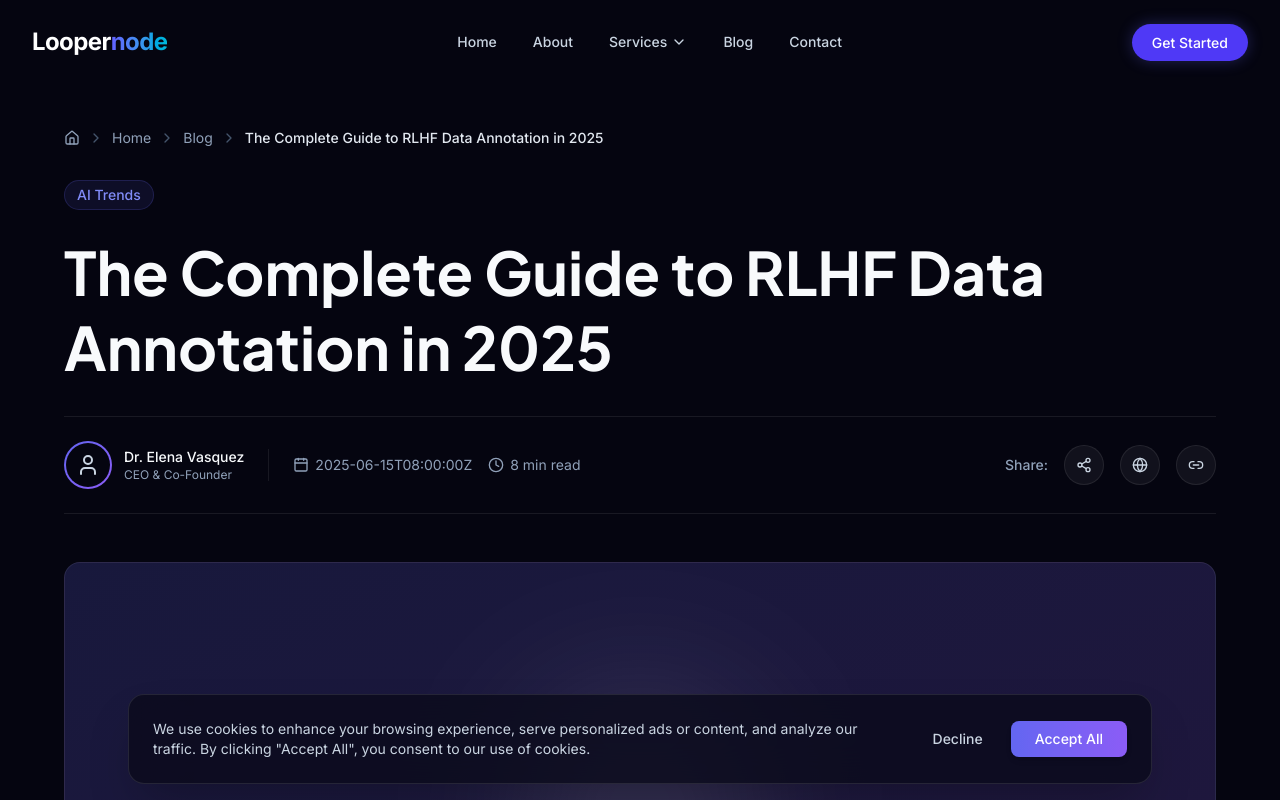
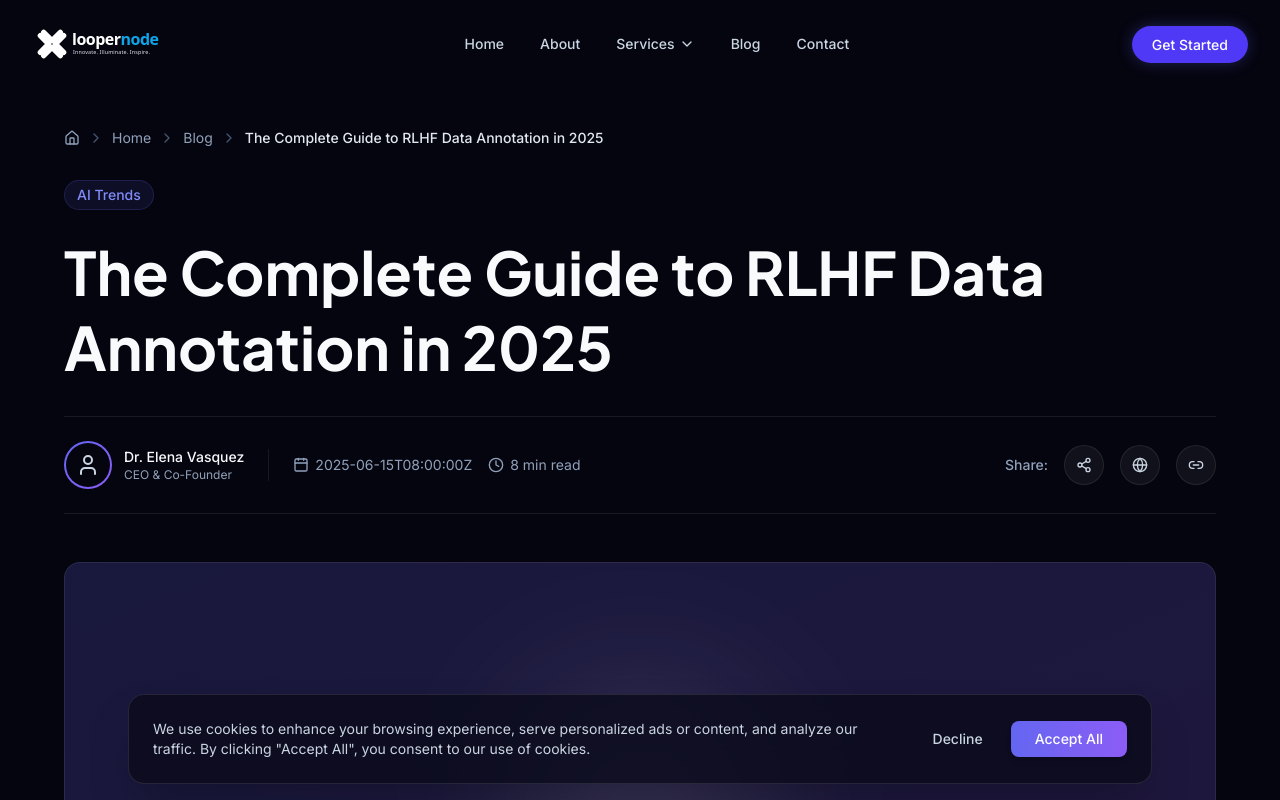
Before and after one commit to liyakathaalikt-oss/loopernode, a Next.js app: page /blog/guide-to-rlhf-data-annotation-2025 in a window 1280 px wide. Shown: the top 800 px of the page. Built offline with nearby package versions, Linux system fonts and the light colour scheme.

Commit message:
feat: replace text logo with scalable SVG logo and update favicon

```diff
--- a/components/layout/footer.tsx
+++ b/components/layout/footer.tsx
@@ -1,4 +1,5 @@
 import Link from 'next/link';
+import NextImage from 'next/image';
 import { Globe, Mail, MessageCircle, Rss, ArrowRight } from 'lucide-react';
 import { cn } from '@/lib/utils';
 
@@ -36,9 +37,7 @@ export function Footer() {
           {/* Column 1: Brand */}
           <div className="space-y-6">
             <Link href="/" className="inline-block">
-              <span className="text-2xl font-bold tracking-tight text-white">
-                Looper<span className="text-transparent bg-clip-text bg-gradient-to-r from-indigo-500 to-cyan-500">node</span>
-              </span>
+              <NextImage src="/logo.svg" alt="Loopernode" width={180} height={48} priority className="h-9 sm:h-10 w-auto" />
             </Link>
             <p className="text-slate-400 leading-relaxed text-sm">
               Global leader in AI data services, providing high-quality datasets, precise annotation, and comprehensive data processing for enterprise AI models.
--- a/components/layout/header.tsx
+++ b/components/layout/header.tsx
@@ -2,6 +2,7 @@
 
 import { useState, useEffect } from 'react';
 import Link from 'next/link';
+import NextImage from 'next/image';
 import { usePathname } from 'next/navigation';
 import { motion, AnimatePresence } from 'framer-motion';
 import { Menu, ChevronDown, ChevronRight, Database, Tag, Settings, Brain, Image, Video, Mic, FileText, Activity, Stethoscope, Satellite, Globe, Cpu, Scissors, CheckCircle, Sliders, Layers, Sparkles, BarChart, HardHat, FileSearch, ShieldOff, Lightbulb, ShieldCheck, Box, Users } from 'lucide-react';
@@ -50,9 +51,7 @@ export function Header() {
           <div className="flex items-center justify-between">
             {/* Logo */}
             <Link href="/" className="flex-shrink-0 z-50">
-              <span className="text-2xl font-bold tracking-tight text-white">
-                Looper<span className="text-transparent bg-clip-text bg-gradient-to-r from-indigo-500 to-cyan-500">node</span>
-              </span>
+              <NextImage src="/logo.svg" alt="Loopernode" width={180} height={48} priority className="h-9 sm:h-10 w-auto" />
             </Link>
 
             {/* Desktop Navigation */}
--- a/components/layout/mobile-nav.tsx
+++ b/components/layout/mobile-nav.tsx
@@ -2,6 +2,7 @@
 
 import { useState } from 'react';
 import Link from 'next/link';
+import NextImage from 'next/image';
 import { motion, AnimatePresence } from 'framer-motion';
 import { X, ChevronDown, Database, Tag, Settings } from 'lucide-react';
 import { cn } from '@/lib/utils';
@@ -84,9 +85,7 @@ export function MobileNav({ isOpen, onClose }: MobileNavProps) {
           {/* Header */}
           <div className="flex items-center justify-between p-6 border-b border-white/10">
             <Link href="/" onClick={onClose}>
-              <span className="text-2xl font-bold tracking-tight text-white">
-                Looper<span className="text-transparent bg-clip-text bg-gradient-to-r from-indigo-500 to-cyan-500">node</span>
-              </span>
+              <NextImage src="/logo.svg" alt="Loopernode" width={180} height={48} priority className="h-8 w-auto" />
             </Link>
             <button
               onClick={onClose}
```
Also changed, not shown: public/icon.svg (added), public/logo.svg (added).
